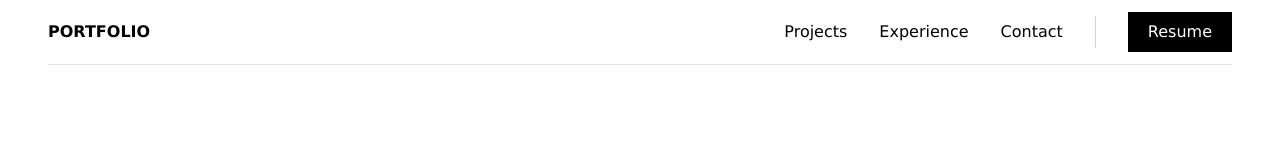
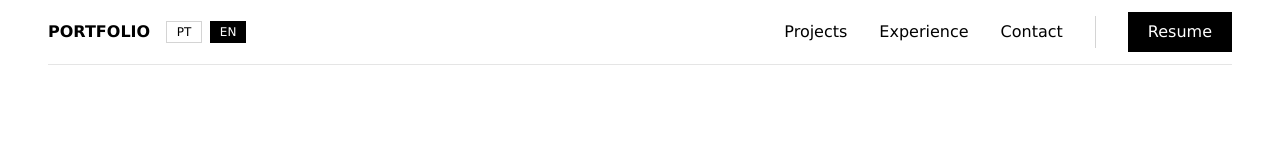
Before and after one commit to victornns/victornns.site, a Next.js app: page /en/portfolio/contact in a window 1280 px wide. Shown: the top 160 px of the page. Built offline with nearby package versions, Linux system fonts and the light colour scheme.

Commit message:
feat: add navbar locale switcher

```diff
--- a/src/components/navbar/MobileMenuDrawer.tsx
+++ b/src/components/navbar/MobileMenuDrawer.tsx
@@ -66,6 +66,8 @@ export function MobileMenuDrawer({
 
         <Link
           href={resumeHref}
+          target="_blank"
+          rel="noopener noreferrer"
           className="inline-flex w-full items-center justify-center bg-black px-5 py-4 text-sm font-medium uppercase tracking-[0.18em] text-white transition hover:bg-neutral-800 focus-visible:outline focus-visible:outline-2 focus-visible:outline-offset-4 focus-visible:outline-black"
           onClick={closeDrawer}
         >
--- a/src/components/navbar/Navbar.tsx
+++ b/src/components/navbar/Navbar.tsx
@@ -1,12 +1,17 @@
 "use client";
 
 import Link from "next/link";
+import { usePathname } from "next/navigation";
 
 import { MobileMenuDrawer } from "@/components/navbar/MobileMenuDrawer";
 import { NavbarLink } from "@/components/navbar/NavbarLink";
+import {
+  getSectionIdFromSlug,
+  getSectionSlug,
+} from "@/components/navbar/navigation";
 import type { SectionId } from "@/content/navbar";
 import type { Locale } from "@/i18n/config";
-import { getLocalizedPath } from "@/i18n/config";
+import { defaultLocale, getLocalizedPath, isValidLocale } from "@/i18n/config";
 
 import { useState } from "react";
 
@@ -34,20 +39,81 @@ const DESKTOP_LINK_CLASSNAME = `
   hover:after:scale-x-100
 `;
 
+const RESUME_PDF_URL_BY_LOCALE: Record<Locale, string> = {
+  pt: "https://www.victornns.com/pdf/victor-nascimento-curriculo.pdf",
+  en: "https://www.victornns.com/pdf/victor-nascimento-resume.pdf",
+};
+
+function toTargetLocalePath(
+  pathname: string,
+  locale: Locale,
+  targetLocale: Locale,
+): string {
+  const segments = pathname.split("/").filter(Boolean);
+  const firstSegment = segments[0];
+
+  const sourceLocale: Locale = isValidLocale(firstSegment)
+    ? firstSegment
+    : locale;
+  const pathWithoutLocale = isValidLocale(firstSegment)
+    ? segments.slice(1)
+    : segments;
+
+  if (pathWithoutLocale.length === 0) {
+    return getLocalizedPath(targetLocale, "portfolio");
+  }
+
+  const [root, maybeSection, ...rest] = pathWithoutLocale;
+
+  if (root === "portfolio") {
+    if (!maybeSection) {
+      return getLocalizedPath(targetLocale, "portfolio");
+    }
+
+    const sectionId = getSectionIdFromSlug(sourceLocale, maybeSection);
+    if (!sectionId) {
+      const fallbackSlug = ["portfolio", maybeSection, ...rest].join("/");
+      return getLocalizedPath(targetLocale, fallbackSlug);
+    }
+
+    const targetSectionSlug = getSectionSlug(targetLocale, sectionId);
+    return getLocalizedPath(targetLocale, `portfolio/${targetSectionSlug}`);
+  }
+
+  if (root === "curriculo" || root === "resume") {
+    return getLocalizedPath(
+      targetLocale,
+      targetLocale === "en" ? "resume" : "curriculo",
+    );
+  }
+
+  const fallbackPath = pathWithoutLocale.join("/");
+  return targetLocale === defaultLocale
+    ? `/${fallbackPath}`
+    : `/${targetLocale}/${fallbackPath}`;
+}
+
 export function Navbar({ locale, items }: NavbarProps) {
   const [isMobileMenuOpen, setIsMobileMenuOpen] = useState(false);
+  const pathname = usePathname();
 
-  const resumeHref = getLocalizedPath(
-    locale,
-    locale === "en" ? "resume" : "curriculo",
-  );
+  const resumeHref = RESUME_PDF_URL_BY_LOCALE[locale];
+  const logoLabel = locale === "pt" ? "Portfólio" : "Portfolio";
+  const portfolioHref = getLocalizedPath(locale, "portfolio");
+
+  const localeHref = {
+    pt: toTargetLocalePath(pathname, locale, "pt"),
+    en: toTargetLocalePath(pathname, locale, "en"),
+  };
 
   const labels = {
     close: locale === "pt" ? "Fechar menu" : "Close menu",
     menu: locale === "pt" ? "Menu" : "Menu",
     navigation: locale === "pt" ? "Navegacao" : "Navigation",
-    resume: "Resume",
+    resume: locale === "pt" ? "Currículo" : "Resume",
     openMenu: locale === "pt" ? "Abrir menu" : "Open menu",
+    switchToEnglish: "Switch to English",
+    switchToPortuguese: "Trocar para português",
   };
 
   return (
@@ -62,12 +128,40 @@ export function Navbar({ locale, items }: NavbarProps) {
             border-b border-neutral-200 py-3
           "
         >
-          <Link
-            href="/"
-            className="shrink-0 font-semibold uppercase leading-none"
-          >
-            Portfolio
-          </Link>
+          <div className="flex items-center gap-4">
+            <Link
+              href={portfolioHref}
+              className="shrink-0 font-semibold uppercase leading-none"
+            >
+              {logoLabel}
+            </Link>
+
+            <div className="flex items-center gap-2">
+              <Link
+                href={localeHref.pt}
+                aria-label={labels.switchToPortuguese}
+                className={
+                  locale === "pt"
+                    ? "inline-flex min-w-9 items-center justify-center border border-black bg-black px-2 py-1 text-xs font-medium leading-none text-white"
+                    : "inline-flex min-w-9 items-center justify-center border border-neutral-300 px-2 py-1 text-xs font-medium leading-none text-black transition-colors hover:border-black"
+                }
+              >
+                PT
+              </Link>
+
+              <Link
+                href={localeHref.en}
+                aria-label={labels.switchToEnglish}
+                className={
+                  locale === "en"
+                    ? "inline-flex min-w-9 items-center justify-center border border-black bg-black px-2 py-1 text-xs font-medium leading-none text-white"
+                    : "inline-flex min-w-9 items-center justify-center border border-neutral-300 px-2 py-1 text-xs font-medium leading-none text-black transition-colors hover:border-black"
+                }
+              >
+                EN
+              </Link>
+            </div>
+          </div>
 
           <div className="hidden md:flex items-center gap-8">
             <ul className="flex items-center gap-8">
@@ -82,6 +176,8 @@ export function Navbar({ locale, items }: NavbarProps) {
 
             <Link
               href={resumeHref}
+              target="_blank"
+              rel="noopener noreferrer"
               className="shrink-0 bg-black px-5 py-3 leading-none text-white"
             >
               {labels.resume}
```
